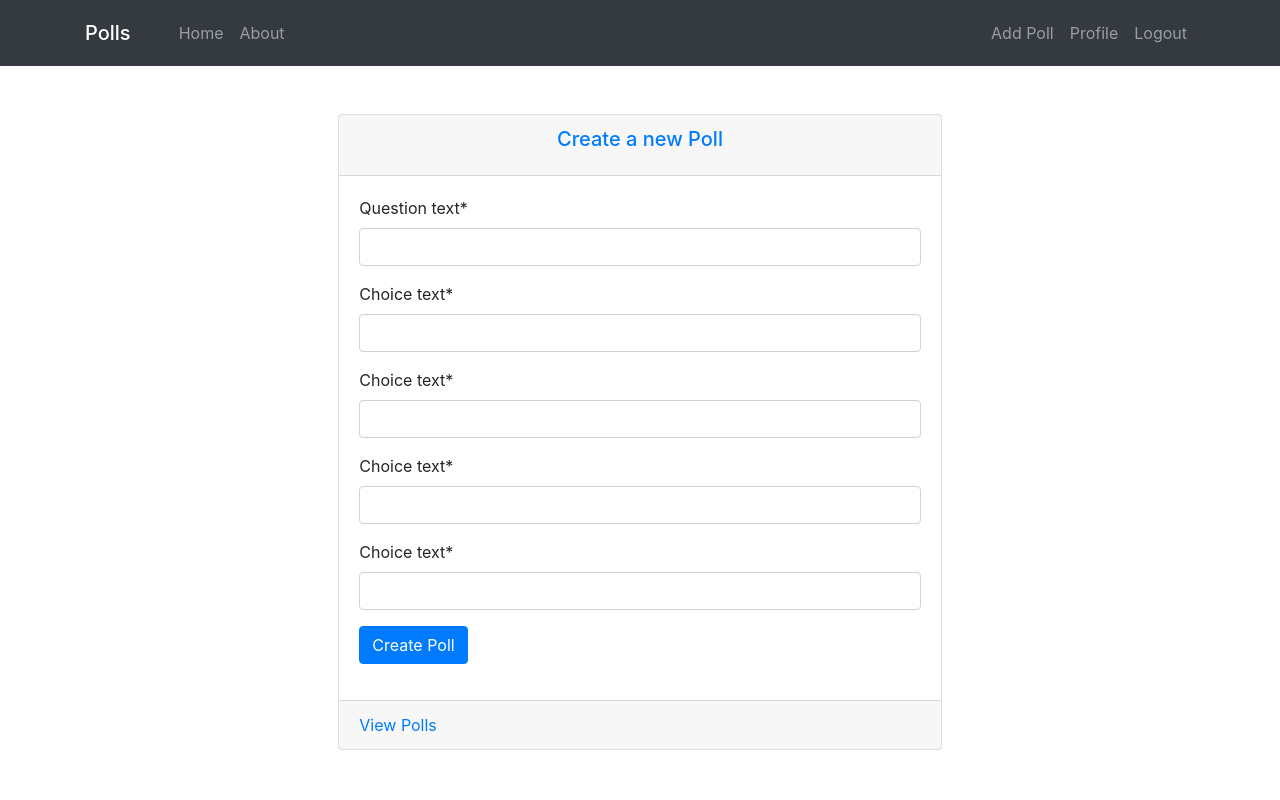
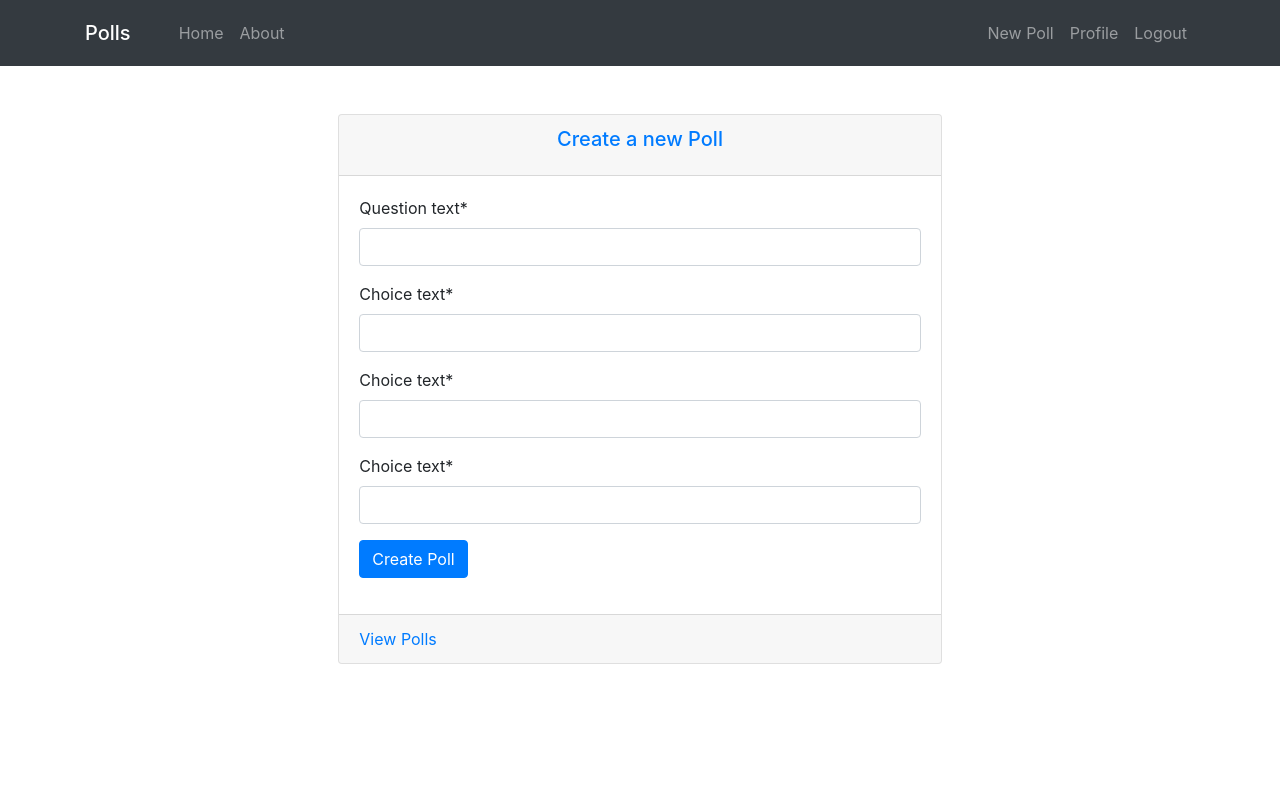
Before and after one commit to xenkidu/polls, a Django app: page /add/ in a window 1280 px wide. Run offline with Django 3.2, Linux system fonts and the light colour scheme; the visitor is signed in with stand-in values (Sample User, id 1); some libraries are stand-ins or nearby versions.

Commit message:
[polls] Made small changes to template, added get_absolute_url to Question model.

```diff
--- a/mysite/polls/models.py
+++ b/mysite/polls/models.py
@@ -1,5 +1,6 @@
 import datetime
 
+from django.urls import reverse
 from django.db import models
 from django.utils import timezone
 from django.contrib.auth.models import User
@@ -16,6 +17,9 @@ class Question(models.Model):
     def was_published_recently(self):
         return self.pub_date >= timezone.now() - datetime.timedelta(days=1)
 
+    def get_absolute_url(self):
+        return reverse('polls:detail', kwargs={'pk': self.pk})
+
 
 class Choice(models.Model):
     question = models.ForeignKey(Question, on_delete=models.CASCADE)
@@ -25,3 +29,6 @@ class Choice(models.Model):
 
     def __str__(self):
         return self.choice_text
+
+    class Meta:
+        ordering = ['-votes']
--- a/mysite/polls/templates/polls/base.html
+++ b/mysite/polls/templates/polls/base.html
@@ -32,7 +32,7 @@
             </div>
             <div class="navbar-nav ml-auto">
             {% if user.is_authenticated %}
-              <a class="nav-item nav-link" href="{% url 'polls:add' %}">Add Poll</a>
+              <a class="nav-item nav-link" href="{% url 'polls:add' %}">New Poll</a>
               <a class="nav-item nav-link" href="{% url 'accounts:profile' %}">Profile</a>
               <a class="nav-item nav-link" href="{% url 'accounts:logout' %}">Logout</a>
             {% else %}
@@ -60,8 +60,6 @@
       </div>
     </div> <!-- end container -->
 
-
-
     <!-- Optional JavaScript -->
     <!-- jQuery first, then Popper.js, then Bootstrap JS -->
     <script src="https://code.jquery.com/jquery-3.2.1.slim.min.js" integrity="sha384-KJ3o2DKtIkvYIK3UENzmM7KCkRr/rE9/Qpg6aAZGJwFDMVNA/GpGFF93hXpG5KkN" crossorigin="anonymous"></script>
--- a/mysite/polls/urls.py
+++ b/mysite/polls/urls.py
@@ -5,7 +5,7 @@ from . import views
 app_name = 'polls'
 urlpatterns = [
     path('', views.IndexView.as_view(), name='home'),
-    path('add/', views.AddPollView.as_view(), name='add'),
+    path('add/', views.PollCreateView.as_view(), name='add'),
     path('<int:pk>/', views.DetailView.as_view(), name='detail'),
     path('<int:pk>/results/', views.ResultsView.as_view(), name='results'),
     path('<int:question_id>/vote/', views.vote_view, name='vote'),
--- a/mysite/polls/views.py
+++ b/mysite/polls/views.py
@@ -16,13 +16,12 @@ class IndexView(generic.ListView):
 
     def get_queryset(self):
         """Return the last five published questions."""
-        return Question.objects.order_by('-pub_date')[:5]
+        return Question.objects.order_by('-pub_date')[:10]
 
 
 # @method_decorator(login_required, name='dispatch')
 class DetailView(generic.DetailView):
     model = Question
-    template_name = 'polls/detail.html'
 
 
 class ResultsView(generic.DetailView):
@@ -30,17 +29,18 @@ class ResultsView(generic.DetailView):
     template_name = 'polls/results.html'
 
 @method_decorator(login_required, name='dispatch')
-class AddPollView(generic.CreateView):
-    template_name = 'polls/poll_form.html'
+class PollCreateView(generic.CreateView):
+    template_name = 'polls/question_form.html'
+    number_of_choices = 3
 
     def get(self, request, *args, **kwargs):
         q_form = QuestionForm(instance=Question())
-        c_forms = [ChoiceForm(prefix=str(x), instance=Choice()) for x in range(4)]
+        c_forms = [ChoiceForm(prefix=str(x), instance=Choice()) for x in range(self.number_of_choices)]
         return render(request, self.template_name, {'q_form': q_form, 'c_forms': c_forms})
 
     def post(self, request):
         q_form = QuestionForm(request.POST, instance=Question())
-        c_forms = [ChoiceForm(request.POST, prefix=str(x), instance=Choice()) for x in range(4)]
+        c_forms = [ChoiceForm(request.POST, prefix=str(x), instance=Choice()) for x in range(self.number_of_choices)]
         if q_form.is_valid() and all([cf.is_valid() for cf in c_forms]):
             question = q_form.save(commit=False)
             question.author = request.user
@@ -52,7 +52,7 @@ class AddPollView(generic.CreateView):
                 choice.save()
 
             messages.success(request, f'Poll Added!')
-            return redirect('polls:home')
+            return redirect('polls:detail', question.pk)
         return render(request, self.template_name, {'q_form': q_form, 'c_forms': c_forms})
 
 
@@ -61,7 +61,7 @@ def vote_view(request, question_id):
     try:
         selected_choice = question.choice_set.get(pk=request.POST['choice'])
     except (KeyError, Choice.DoesNotExist):
-        return render(request, 'polls/detail.html', {
+        return render(request, 'polls/question_detail.html', {
             'question': question,
             'error_message': "You didn't select a choice.",
         })
```
Also changed, not shown: mysite/polls/templates/polls/question_detail.html (renamed from mysite/polls/templates/polls/detail.html), mysite/polls/templates/polls/question_form.html (renamed from mysite/polls/templates/polls/poll_form.html).
